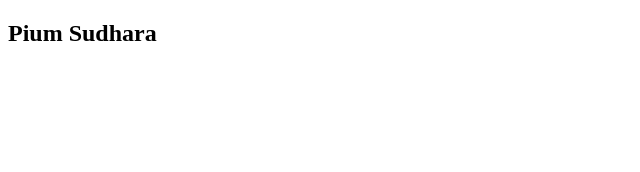
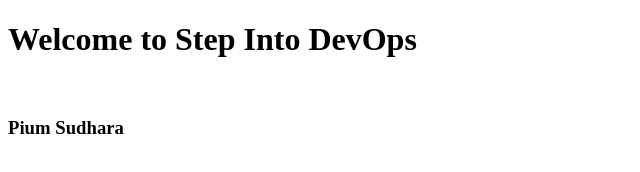
Before and after one commit to piumsudhara/StepsIntoDevOps, a website: page index.html in a window 1280 px wide. Shown: the whole page, without its empty margins (0-640 px from the left). Drawn offline with Linux system fonts and the light colour scheme.

Commit message:
Add My Name

```diff
--- a/index.html
+++ b/index.html
@@ -7,6 +7,8 @@
     <title>Steps Into DevOps</title>
 </head>
 <body>
-    <h2>Pium Sudhara</h2>
+    <h1>Welcome to Step Into DevOps</h1>
+    <br>
+    <h3>Pium Sudhara</h3>
 </body>
 </html>
```
